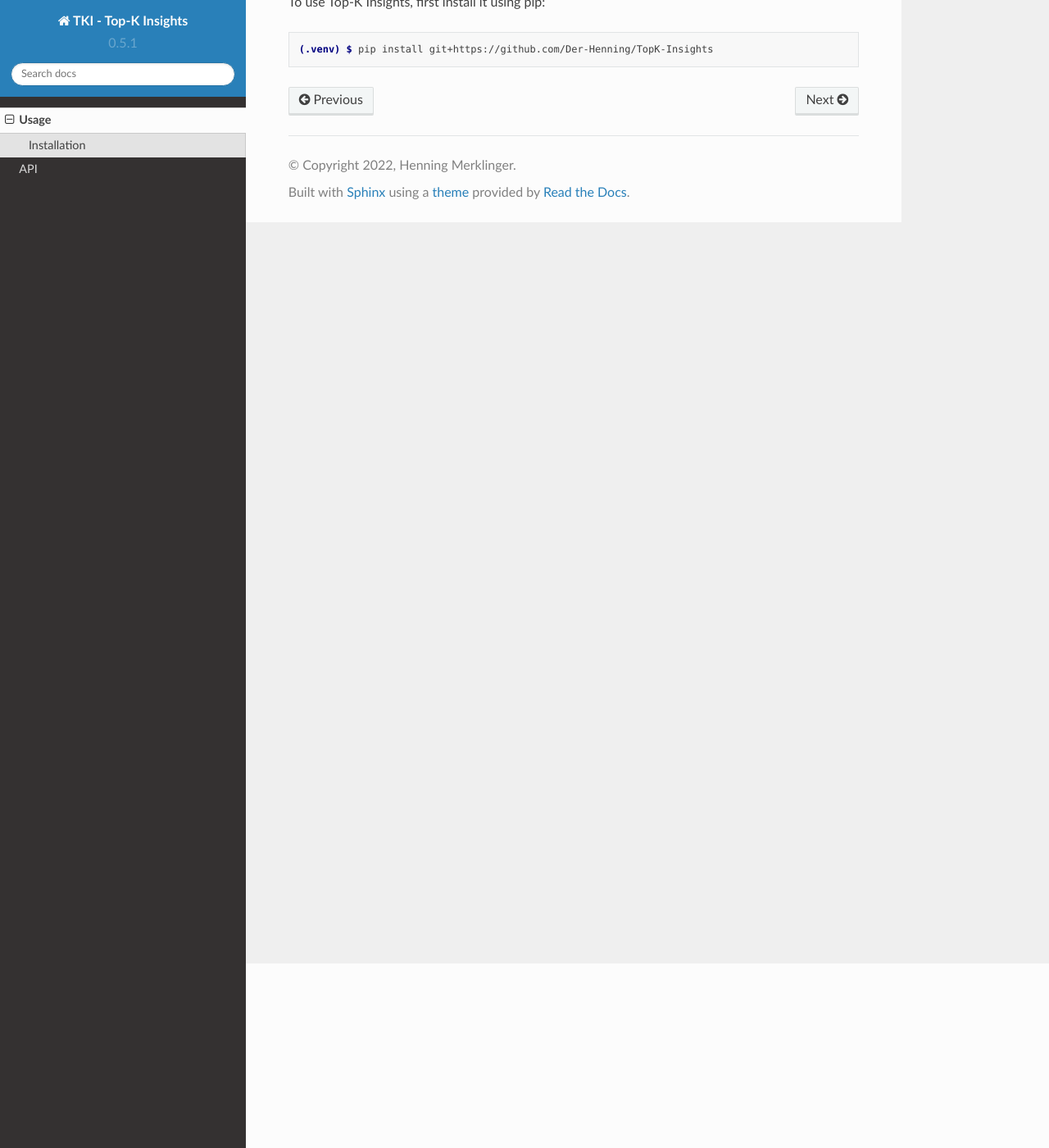
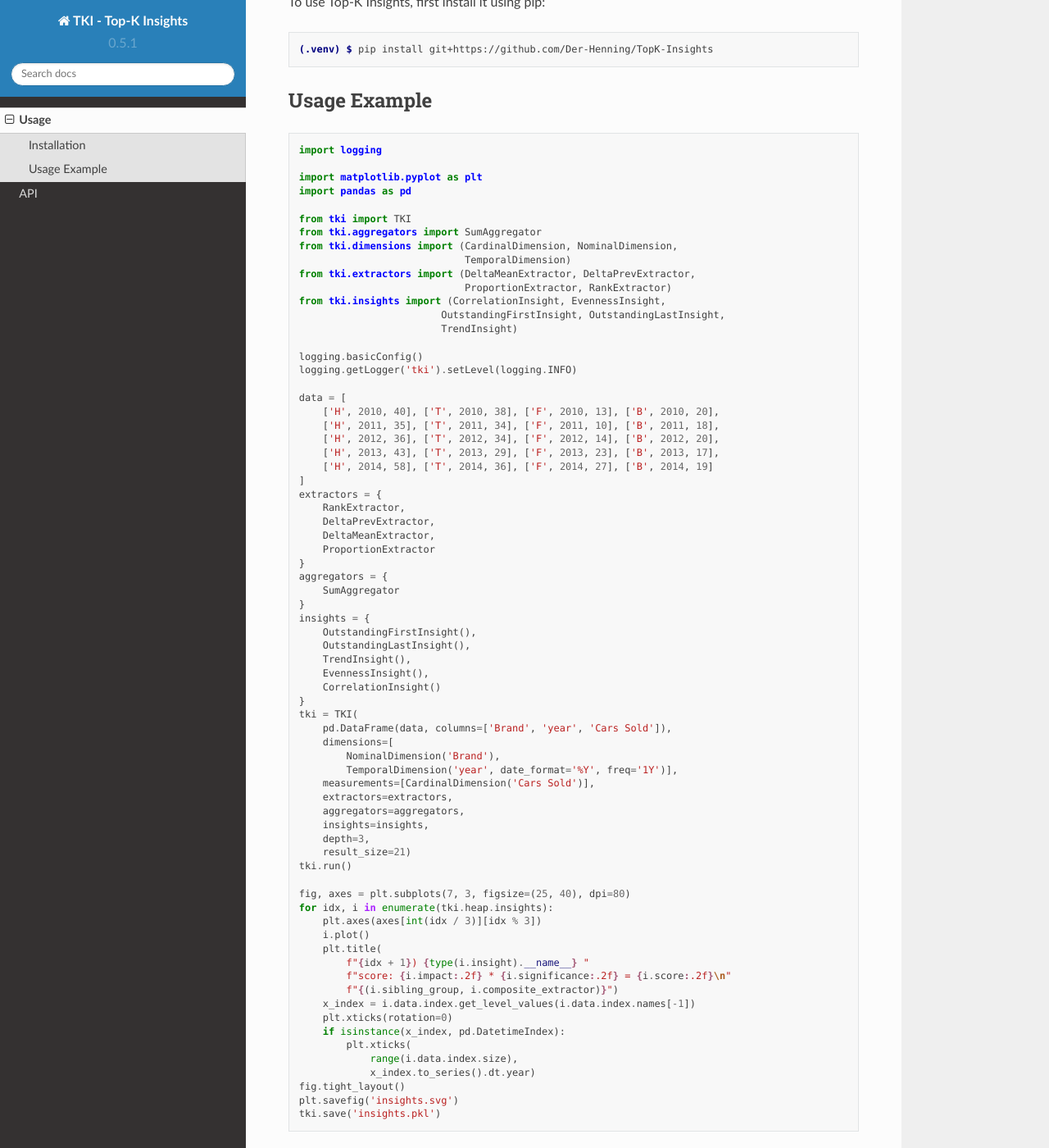
Before and after one commit to Der-Henning/TopK-Insights, a Sphinx documentation site: the page built from docs/source/usage.rst, in a window 1280 px wide and 1400 px high, scrolled down 225 px. Shown: the whole window at 82% size. Built offline with Sphinx 7.4.7 and the Read the Docs theme 2.0.0, drawn with Linux system fonts in a browser that asks for light colours.

Commit message:
update documentation

```diff
--- a/docs/source/usage.rst
+++ b/docs/source/usage.rst
@@ -11,3 +11,81 @@ To use Top-K Insights, first install it using pip:
 .. code-block:: console
 
    (.venv) $ pip install git+https://github.com/Der-Henning/TopK-Insights
+
+
+Usage Example
+-------------
+
+.. code-block:: python
+
+    import logging
+
+    import matplotlib.pyplot as plt
+    import pandas as pd
+
+    from tki import TKI
+    from tki.aggregators import SumAggregator
+    from tki.dimensions import (CardinalDimension, NominalDimension,
+                                TemporalDimension)
+    from tki.extractors import (DeltaMeanExtractor, DeltaPrevExtractor,
+                                ProportionExtractor, RankExtractor)
+    from tki.insights import (CorrelationInsight, EvennessInsight,
+                            OutstandingFirstInsight, OutstandingLastInsight,
+                            TrendInsight)
+
+    logging.basicConfig()
+    logging.getLogger('tki').setLevel(logging.INFO)
+
+    data = [
+        ['H', 2010, 40], ['T', 2010, 38], ['F', 2010, 13], ['B', 2010, 20],
+        ['H', 2011, 35], ['T', 2011, 34], ['F', 2011, 10], ['B', 2011, 18],
+        ['H', 2012, 36], ['T', 2012, 34], ['F', 2012, 14], ['B', 2012, 20],
+        ['H', 2013, 43], ['T', 2013, 29], ['F', 2013, 23], ['B', 2013, 17],
+        ['H', 2014, 58], ['T', 2014, 36], ['F', 2014, 27], ['B', 2014, 19]
+    ]
+    extractors = {
+        RankExtractor,
+        DeltaPrevExtractor,
+        DeltaMeanExtractor,
+        ProportionExtractor
+    }
+    aggregators = {
+        SumAggregator
+    }
+    insights = {
+        OutstandingFirstInsight(),
+        OutstandingLastInsight(),
+        TrendInsight(),
+        EvennessInsight(),
+        CorrelationInsight()
+    }
+    tki = TKI(
+        pd.DataFrame(data, columns=['Brand', 'year', 'Cars Sold']),
+        dimensions=[
+            NominalDimension('Brand'),
+            TemporalDimension('year', date_format='%Y', freq='1Y')],
+        measurements=[CardinalDimension('Cars Sold')],
+        extractors=extractors,
+        aggregators=aggregators,
+        insights=insights,
+        depth=3,
+        result_size=21)
+    tki.run()
+
+    fig, axes = plt.subplots(7, 3, figsize=(25, 40), dpi=80)
+    for idx, i in enumerate(tki.heap.insights):
+        plt.axes(axes[int(idx / 3)][idx % 3])
+        i.plot()
+        plt.title(
+            f"{idx + 1}) {type(i.insight).__name__} "
+            f"score: {i.impact:.2f} * {i.significance:.2f} = {i.score:.2f}\n"
+            f"{(i.sibling_group, i.composite_extractor)}")
+        x_index = i.data.index.get_level_values(i.data.index.names[-1])
+        plt.xticks(rotation=0)
+        if isinstance(x_index, pd.DatetimeIndex):
+            plt.xticks(
+                range(i.data.index.size),
+                x_index.to_series().dt.year)
+    fig.tight_layout()
+    plt.savefig('insights.svg')
+    tki.save('insights.pkl')
```
Also changed, not shown: docs/source/api.rst (+26 -5 lines).
